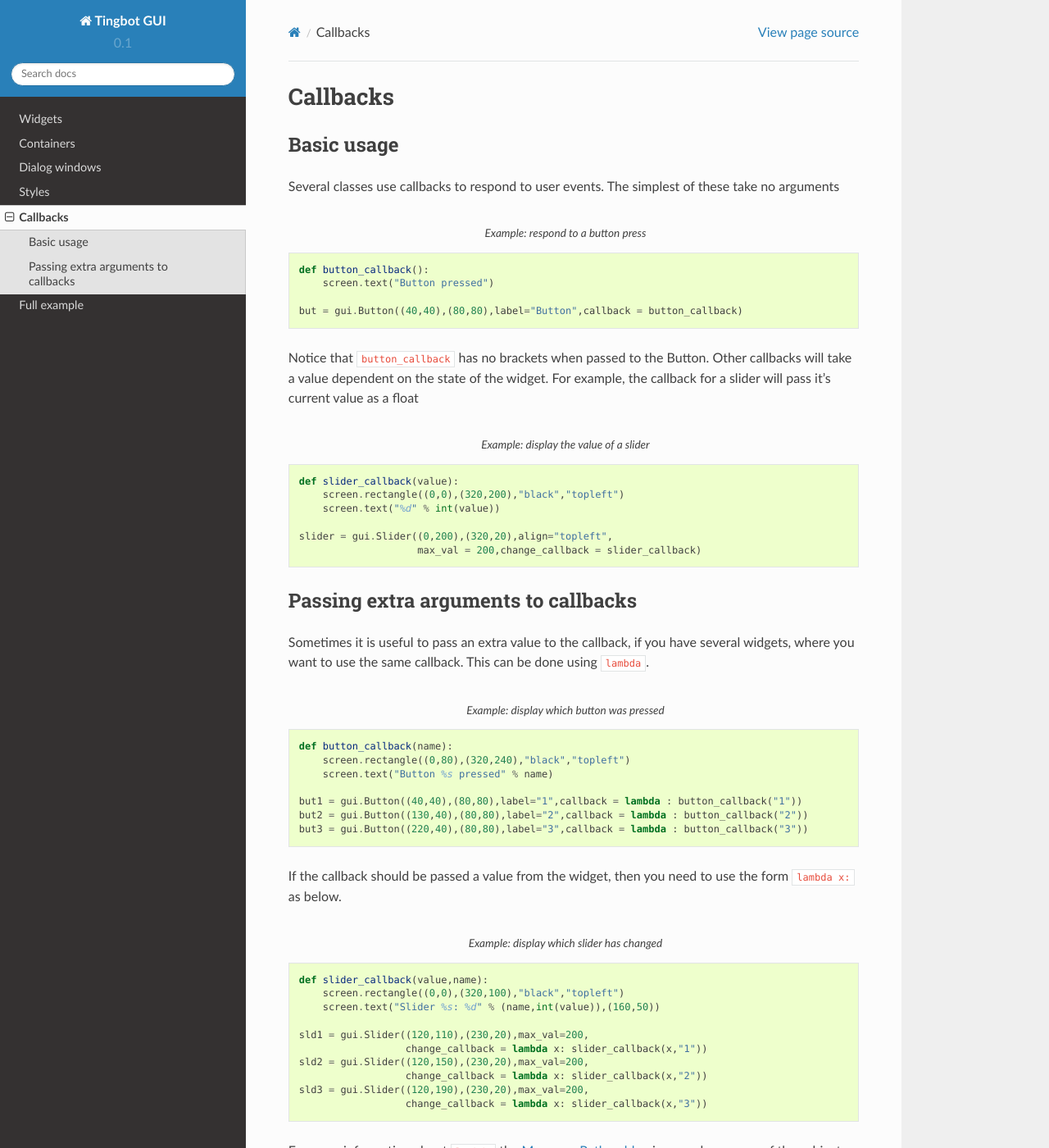
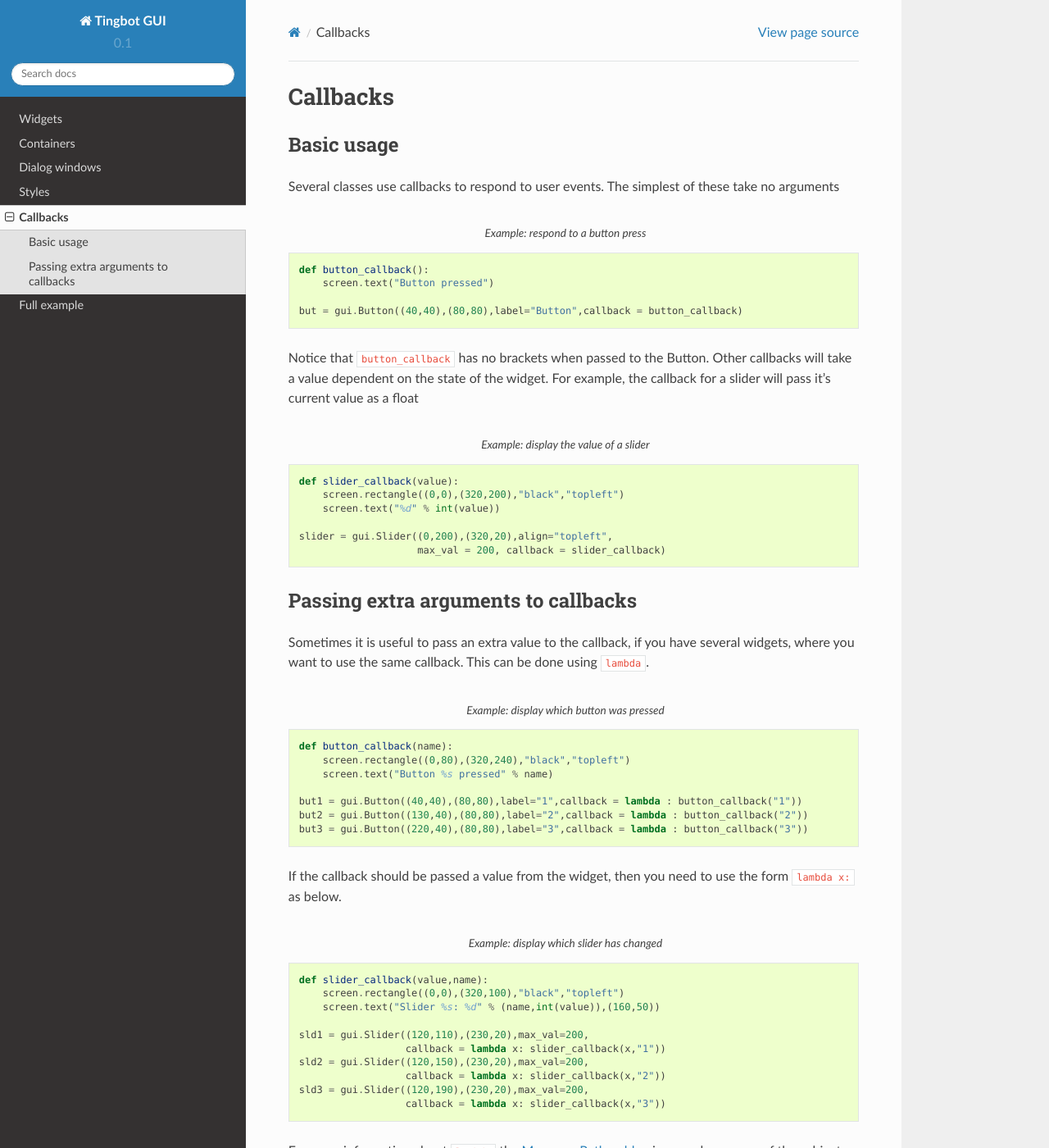
Before and after one commit to furbrain/tingbot-gui, a Sphinx documentation site: the page built from docs/callbacks.rst, in a window 1280 px wide and 1400 px high. Shown: the whole window at 82% size. Built offline with Sphinx 7.4.7 and the Read the Docs theme 2.0.0, drawn with Linux system fonts in a browser that asks for light colours; the version number is read from the project's files by our own code.

Commit message:
refactor change_callback->callback in slider.py
Fixing errors in documentation

```diff
--- a/docs/callbacks.rst
+++ b/docs/callbacks.rst
@@ -27,7 +27,7 @@ For example, the callback for a slider will pass it's current value as a float
         screen.text("%d" % int(value))
 
     slider = gui.Slider((0,200),(320,20),align="topleft",
-                        max_val = 200,change_callback = slider_callback)
+                        max_val = 200, callback = slider_callback)
 
 Passing extra arguments to callbacks
 ++++++++++++++++++++++++++++++++++++
@@ -56,10 +56,10 @@ If the callback should be passed a value from the widget, then you need to use t
         screen.text("Slider %s: %d" % (name,int(value)),(160,50))
 
     sld1 = gui.Slider((120,110),(230,20),max_val=200,
-                      change_callback = lambda x: slider_callback(x,"1"))
+                      callback = lambda x: slider_callback(x,"1"))
     sld2 = gui.Slider((120,150),(230,20),max_val=200,
-                      change_callback = lambda x: slider_callback(x,"2"))
+                      callback = lambda x: slider_callback(x,"2"))
     sld3 = gui.Slider((120,190),(230,20),max_val=200,
-                      change_callback = lambda x: slider_callback(x,"3"))
+                      callback = lambda x: slider_callback(x,"3"))
 
 For more information about ``lambda`` the `Mouse vs Python blog <http://www.blog.pythonlibrary.org/2010/07/19/the-python-lambda/>`_ is a good summary of the subject.
--- a/docs/index.rst
+++ b/docs/index.rst
@@ -123,9 +123,9 @@ Lets finally add some numbers to each slider to reflect it's current value.
    def update_label(label,value):
        label.label = str(int(value))
 
-   red.change_callback = lambda x: update_label(red_label,x)
-   green.change_callback = lambda x: update_label(green_label,x)
-   blue.change_callback = lambda x: update_label(blue_label,x)
+   red.callback = lambda x: update_label(red_label,x)
+   green.callback = lambda x: update_label(green_label,x)
+   blue.callback = lambda x: update_label(blue_label,x)
 
 First of all we create some more labels - ``red_label, ``green_label`` and ``blue_label``, and
 we next take a function ``update_label`` that takes a label and a value and sets that label
```
Also changed, not shown: docs/widgets.rst (+4 -4 lines).
